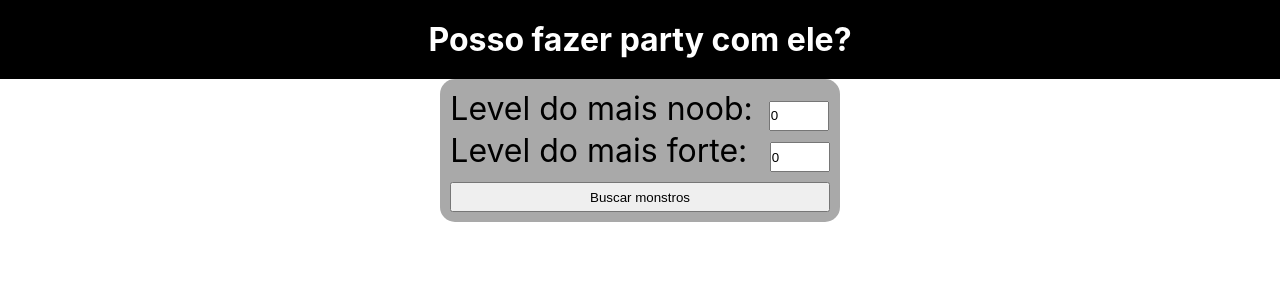
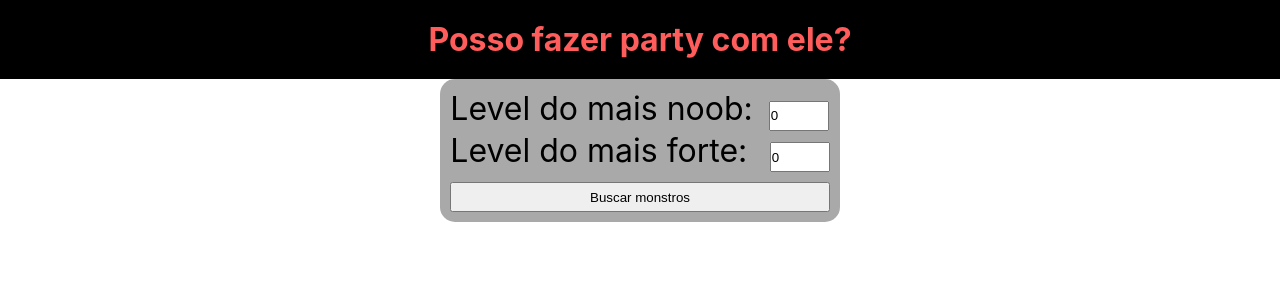
Before and after one commit to alexponciano2/calcukal, a React (Create React App) app in the folder kal-calc/: page / in a window 1280 px wide. Shown: the top 300 px of the page. Built offline with nearby package versions, Linux system fonts and the light colour scheme.

Commit message:
updated CSS

```diff
--- a/kal-calc/src/components/Header/Header.module.css
+++ b/kal-calc/src/components/Header/Header.module.css
@@ -3,6 +3,6 @@
     justify-content: center;
     align-items: center;
     background-color: black;
-    color: white;
+    color: rgb(255, 92, 92);
     padding-block: 20px;
 }
```
